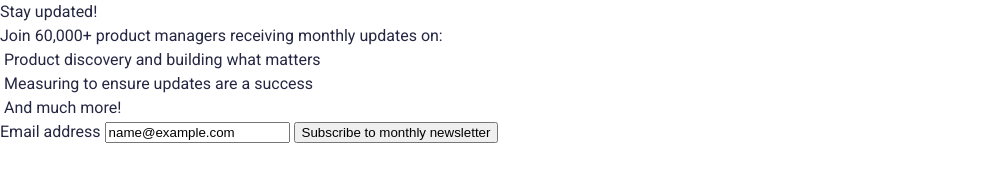
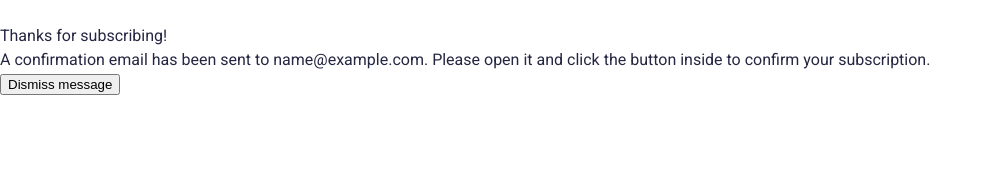
Before and after one commit to dantvi/newsletter-sign-up-with-success-message, a plain HTML site: page index.html in a window 1280 px wide. Both pictures are taken after typing "name@example.com" into the empty fields and a click on the button "Subscribe to monthly newsletter". Shown: the whole page, without its empty margins (0-992 px from the left). Drawn offline with Linux system fonts and the light colour scheme.

Commit message:
form validation and page functionality

```diff
--- a/css/style.css
+++ b/css/style.css
@@ -24,7 +24,7 @@ body {
 }
 
 /* Hidden elements */
-#error-message, #success-message {
+.hidden {
     display: none;
 }
 
--- a/index.html
+++ b/index.html
@@ -14,7 +14,7 @@
   <main>
 
     <!-- Sign-up form -->
-    <div class="card-container">
+    <div id="sign-up-form" class="card-container">
       <div class="card">
         <article class="card-content">
           <section class="card-text-content">
@@ -37,7 +37,7 @@
           </section>
           <form id="form">
             <label for="email">Email address</label>
-            <span id="error-message" class="error-message">Valid email required</span>
+            <span id="error-message" class="error-message hidden">Valid email required</span>
             <input id="email-input-field" type="text" name="email" placeholder="email@company.com">
             <button id="submit-button" type="submit">Subscribe to monthly newsletter</button>
           </form>
@@ -49,16 +49,16 @@
     </div>
 
     <!-- Success message -->
-    <div id="success-message" class="card-container">
+    <div id="success-message" class="card-container hidden">
       <div class="card">
         <article class="card-content">
           <div class="image-container">
             <img src="" alt="">
           </div>
           <h2>Thanks for subscribing!</h2>
-          <p>A confirmation email has been sent to <span>ash@loremcompany.com</span>. Please open it and click
+          <p>A confirmation email has been sent to <span id="userEmail">ash@loremcompany.com</span>. Please open it and click
             the button inside to confirm your subscription.</p>
-          <button>Dismiss message</button>
+          <button id="dismiss-button">Dismiss message</button>
         </article>
       </div>
     </div>
--- a/script.js
+++ b/script.js
@@ -1,11 +1,59 @@
+const signUpFormEl = document.getElementById('sign-up-form');
 const form = document.getElementById('form');
-const email = document.getElementById('email-input-field');
-const button = document.getElementById('submit-button');
+const userInputEl = document.getElementById('email-input-field');
+const userEmailEl = document.getElementById('userEmail');
+const dismissButton = document.getElementById('dismiss-button');
 const errorMessage = document.getElementById('error-message');
 const successMessage = document.getElementById('success-message');
 
+let showingErrorMessage = false;
+let userEmail = '';
 
-// Prevent default behaviour for the form
-form.addEventListener('submit', (e) => {
+function validateEmail(email) {
+  userEmail = email;
+  const validRegex = /^[a-zA-Z0-9.!#$%&'*+/=?^_`{|}~-]+@[a-zA-Z0-9-]+(?:\.[a-zA-Z0-9-]+)*$/;
+  if (email.match(validRegex)) {
+    // Set User Email to Success Page
+    userEmailEl.textContent = userEmail;
+    // Show Success Page
+    successMessage.classList.remove('hidden');
+    // Hide Sign Up Form
+    signUpFormEl.classList.add('hidden');
+    if (showingErrorMessage) {
+      errorMessage.classList.add('hidden');
+      showingErrorMessage = false;
+    }
+  } else {
+    // Show error message
+    errorMessage.classList.remove('hidden');
+    showingErrorMessage = true;
+  }
+}
+
+const validateForm = () => {
+  const inputValue = userInputEl.value;
+  // If input field is empty
+  if (inputValue === '') {
+    // Show error message
+    errorMessage.classList.remove('hidden');
+    showingErrorMessage = true;
+    return;
+  }
+  validateEmail(inputValue);
+  userInputEl.value = '';
+}
+
+const processFormData = (e) => {
   e.preventDefault();
-});
+  validateForm();
+}
+
+const showLandingPage = () => {
+  // Show Sign Up Form
+  signUpFormEl.classList.remove('hidden');
+  // Hide Success Page
+  successMessage.classList.add('hidden');
+}
+
+form.addEventListener('submit', processFormData);
+dismissButton.addEventListener('click', showLandingPage);
```
